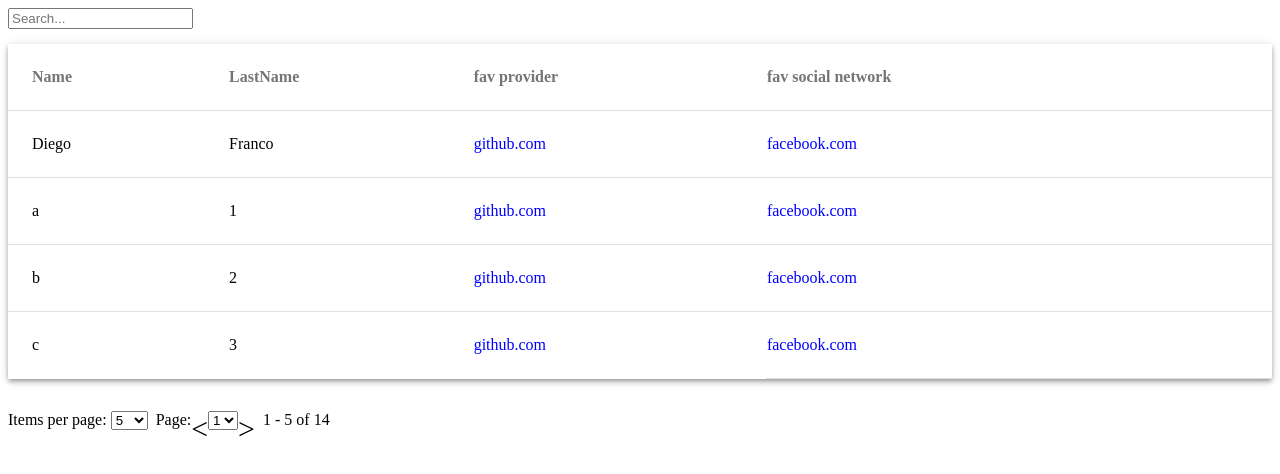
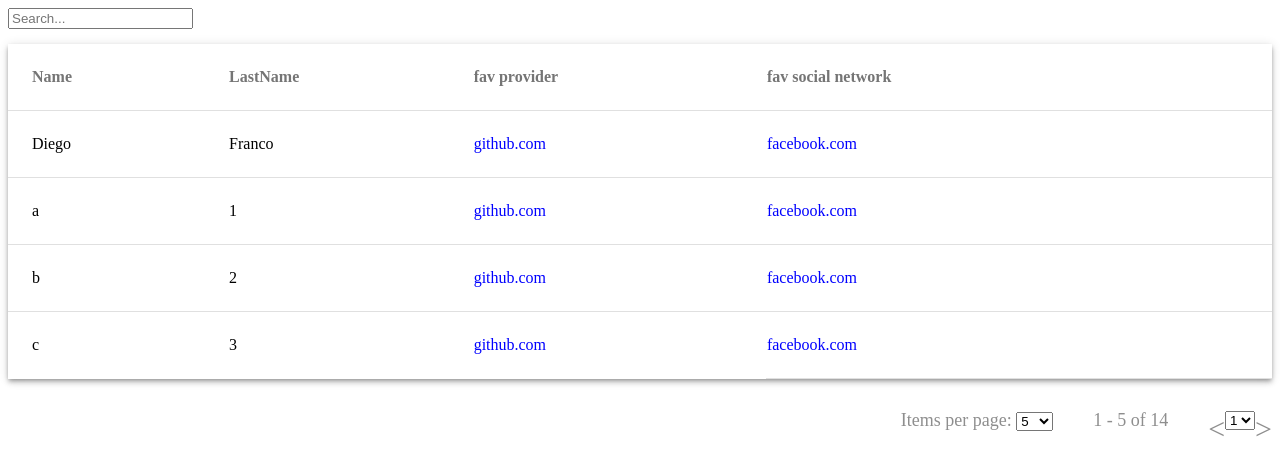
Before and after one commit to HealthTree/svelte-data-table, a Svelte app: page / in a window 1280 px wide. Shown: the top 474 px of the page. Built offline with nearby package versions, Linux system fonts and the light colour scheme; the HTML template or start-up script is replaced by a standard one.

Commit message:
Add paginator styles

```diff
--- a/src/components/Paginator.svelte
+++ b/src/components/Paginator.svelte
@@ -78,25 +78,34 @@
 <style>
     .dt-paginator-layout{
         display: flex;
+        justify-content: end;
         align-items: center;
     }
+    .dt-paginator-style{
+        color: #8E8E8E;
+        font-size: 18px;
+    }
     .dt-paginator-items-per-page-layout{
-        padding-right: 8px;
+        padding-right: 40px;
+    }
+    .dt-paginator-status-layout {
+        padding-right: 40px;
     }
     .dt-paginator-current-page-layout {
         display: flex;
         align-items: center;
-        padding-right: 8px;
+
     }
     .dt-paginator-arrows-layout{
         padding-top: 10px;
         font-size: 30px;
         position: relative;
         margin-top: 8px;
+        cursor: pointer;
     }
 </style>
 
-<div class="dt-paginator-layout">
+<div class="dt-paginator-layout dt-paginator-style">
     <div class="dt-paginator-items-per-page-layout">
         Items per page:
         <select bind:value={pageSize} on:change="{() => resetPaginator()}">
@@ -107,8 +116,10 @@
             {/each}
         </select>
     </div>
+    <div class="dt-paginator-status-layout">
+        {from} - {to} of {totalItems}
+    </div>
     <div class="dt-paginator-current-page-layout">
-        Page:
         <div class="dt-paginator-arrows-layout" on:click="{() => handleLess()}">
             &#x2C2
         </div>
@@ -123,7 +134,4 @@
             &#x2C3
         </div>
     </div>
-    <div class="dt-paginator-status-layout">
-        {from} - {to} of {totalItems}
-    </div>
 </div>
```
